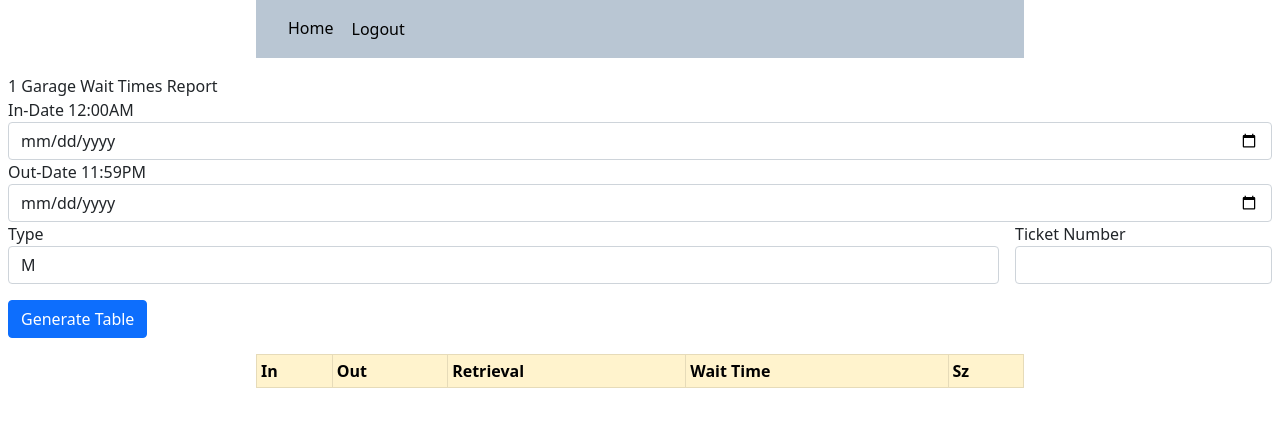
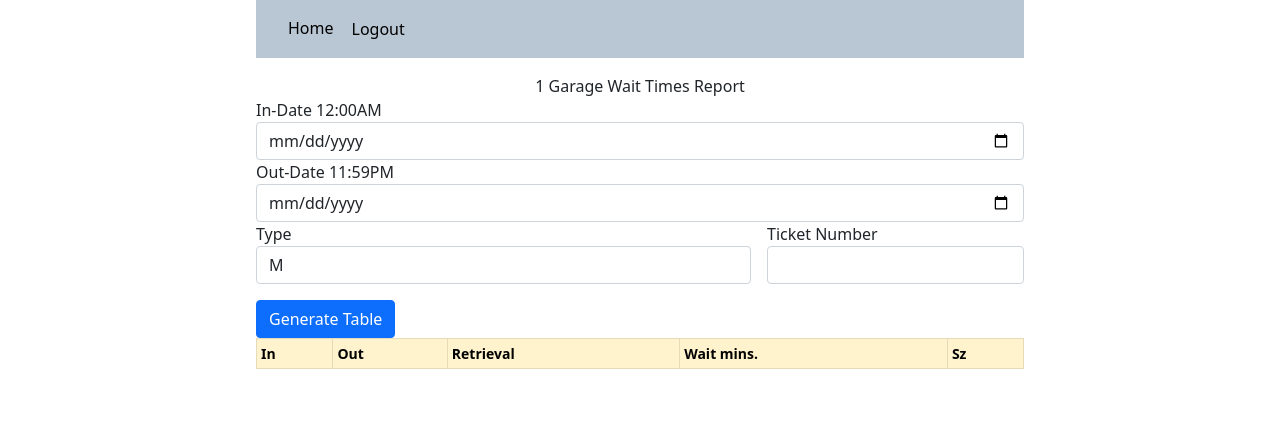
Before and after one commit to alanyousefzadeh/automotion-reports-web-platform, a React (Create React App) app in the folder client/: page /reportSelect/1/wait in a window 1280 px wide. Shown: the top 426 px of the page. Built offline with nearby package versions, Linux system fonts and the light colour scheme.

Commit message:
changing font size

```diff
--- a/client/src/pages/AtlanticFilteredReportPage/AtlanticFilteredReportPage.js
+++ b/client/src/pages/AtlanticFilteredReportPage/AtlanticFilteredReportPage.js
@@ -199,7 +199,7 @@ function FilteredReportPage() {
   const generateReport = () => {
     const token = sessionStorage.getItem('token');
     if (garage === "Atlantic Terrace") {
-      if (inDate === null) {
+      if (inDate === null || outDate === null) {
         //default report (partial report)
         axios
           .get("http://localhost:8080/garagedata/atlanticClosed", {
--- a/client/src/pages/WaitTimesPage/WaitTimePage.js
+++ b/client/src/pages/WaitTimesPage/WaitTimePage.js
@@ -74,13 +74,13 @@ function WaitTimePage() {
             <LoadingSpinner />
           ) : (
             <div className="wait-table">
-            <Table striped bordered className="table-sm">
+            <Table striped bordered className="table-sm table-font">
               <thead>
                 <tr className="table-warning">
                   <th>In</th>
                   <th>Out</th>
                   <th>Retrieval</th>
-                  <th>Wait Time</th>
+                  <th>Wait mins.</th>
                   <th>Sz</th>
                 </tr>
               </thead>
--- a/client/src/pages/WaitTimesPage/WaitTimePage.scss
+++ b/client/src/pages/WaitTimesPage/WaitTimePage.scss
@@ -1,8 +1,12 @@
 .wait-time{
-    //margin: auto;
-    // max-width: 768px;
-    // max-width: 100vw;
-    width: 100%;
+
+    max-width: 768px;
+    margin: auto;
+
+}
+
+.table-font{
+    font-size: 14px;
 }
 
 .selectors{
@@ -26,24 +30,23 @@
 .orange{
     background: rgb(233, 159, 21, 0.8) !important;
 }
-// .atlantic__wait{
-//     margin: 5rem;
 
-// }
 .wait-times-pickers{
     margin-left: 0.5rem;
     margin-bottom: 1rem;
     margin-right: 0.5rem;
+    max-width: 768px;
+    margin: auto;
 }
 .heading{
     margin: 0;
     padding: 0;
-    margin-left: 0.5rem;
+    display: flex;
+    justify-content: center;
 }
 
 .wait-table{
     max-width: 768px;
     min-width: 320px;
     margin: auto;
-
 }
```
